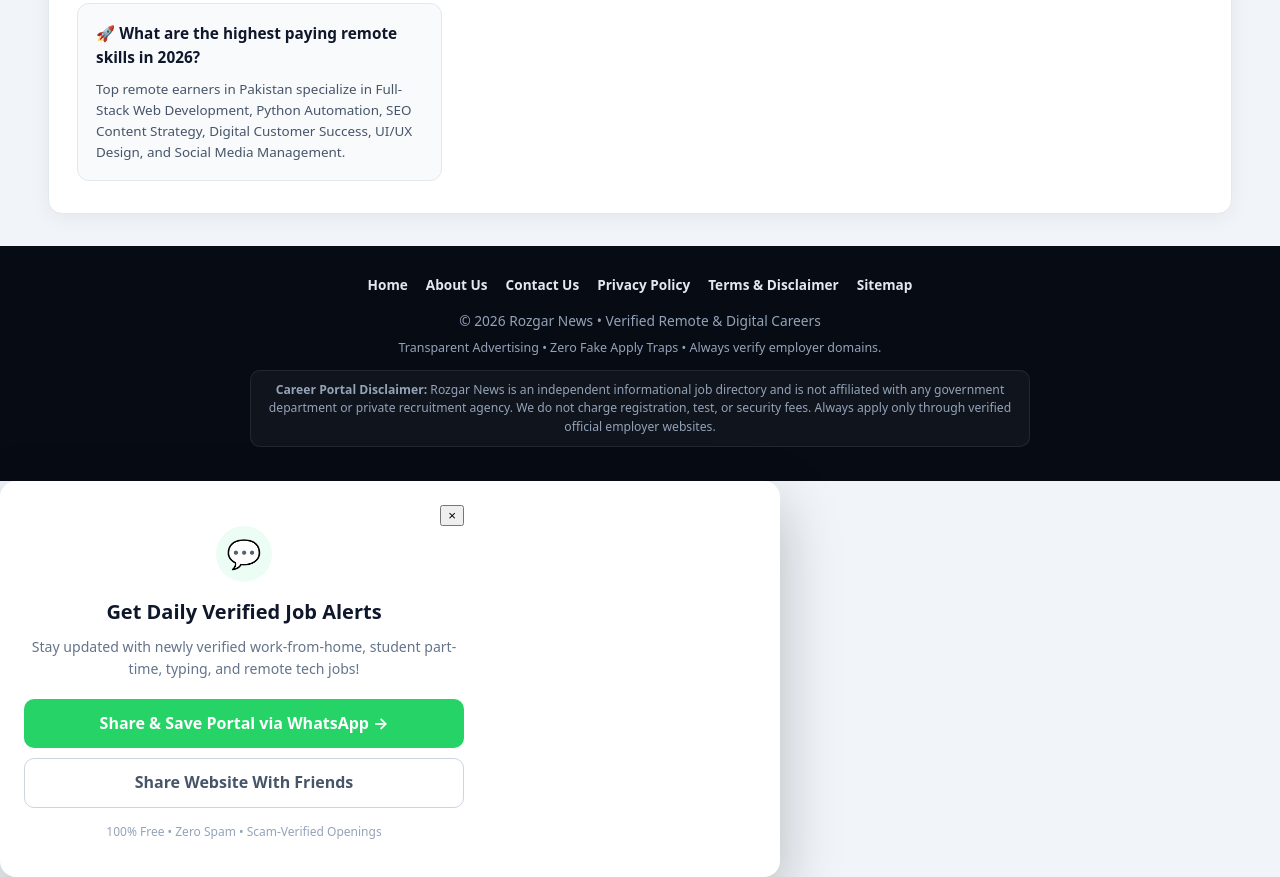
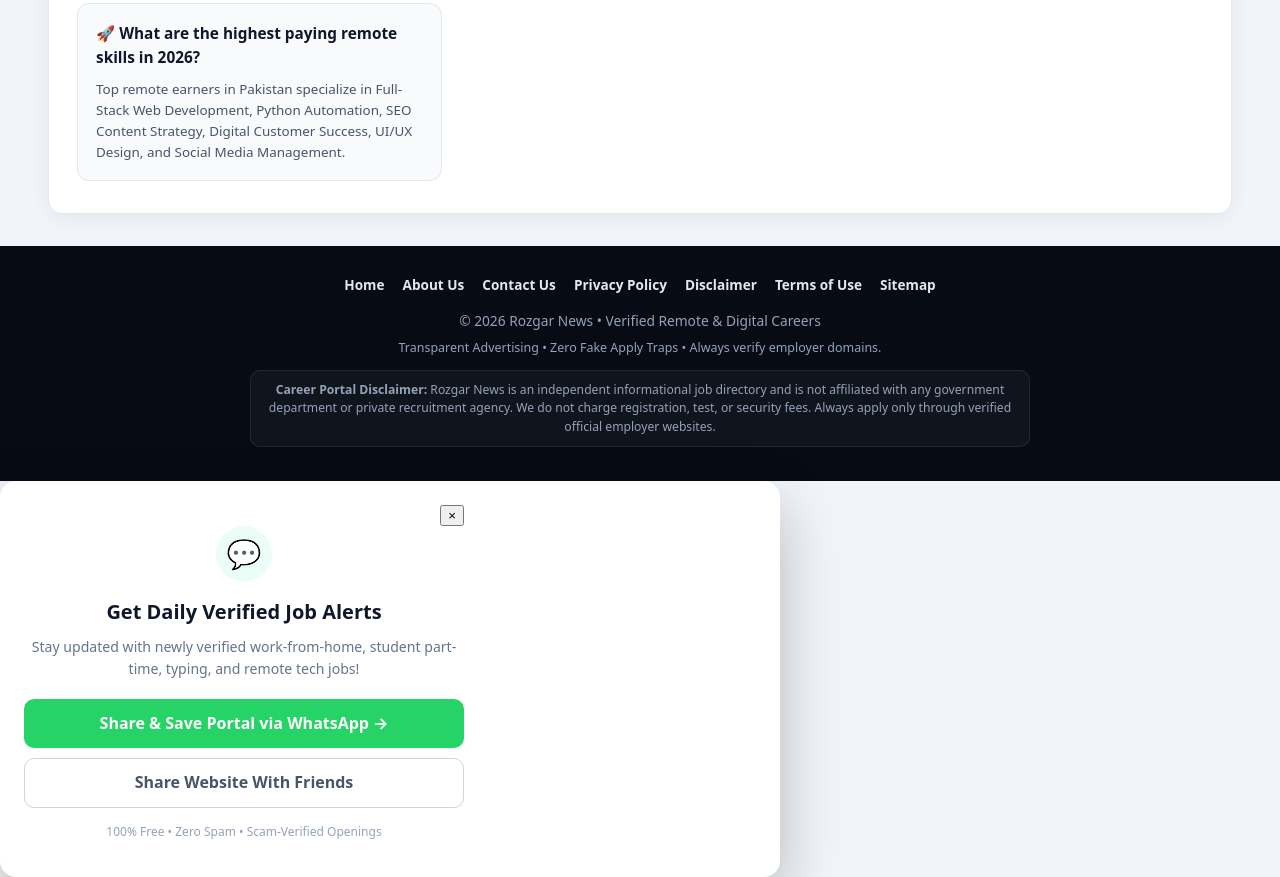
Before and after one commit to hamzazayan078/rozgar-news-jobs, a plain HTML site: page docs/index.html in a window 1280 px wide. Shown: the part 2986-3863 px from the top of the page. Drawn offline with Linux system fonts and the light colour scheme; no server answers.

Commit message:
chore: sync docs/index.html

```diff
--- a/docs/index.html
+++ b/docs/index.html
@@ -1257,7 +1257,8 @@
         <a href='https://rozgarnewshub.blogspot.com/p/about-us.html'>About Us</a>
         <a href='https://rozgarnewshub.blogspot.com/p/contact-us.html'>Contact Us</a>
         <a href='https://rozgarnewshub.blogspot.com/p/privacy-policy.html'>Privacy Policy</a>
-        <a href='https://rozgarnewshub.blogspot.com/p/terms-and-disclaimer.html'>Terms &amp; Disclaimer</a>
+        <a href='https://rozgarnewshub.blogspot.com/p/disclaimer.html'>Disclaimer</a>
+        <a href='https://rozgarnewshub.blogspot.com/p/terms-of-use.html'>Terms of Use</a>
         <a href='https://rozgarnewshub.blogspot.com/sitemap.xml'>Sitemap</a>
       </nav>
       <p style='margin:0 0 6px;'>&#169; 2026 Rozgar News &#8226; Verified Remote &amp; Digital Careers</p>
```
